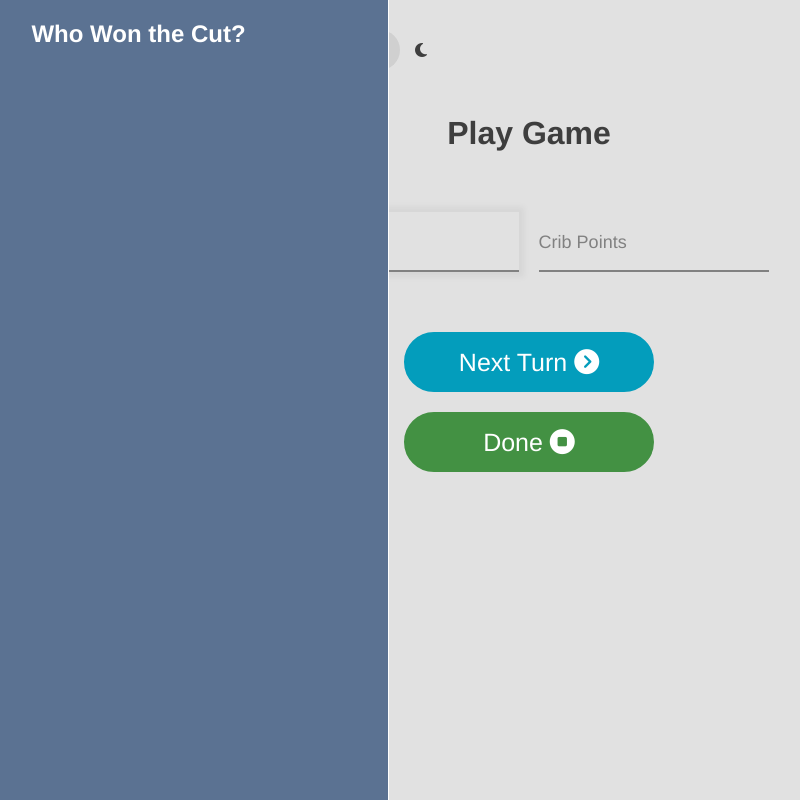
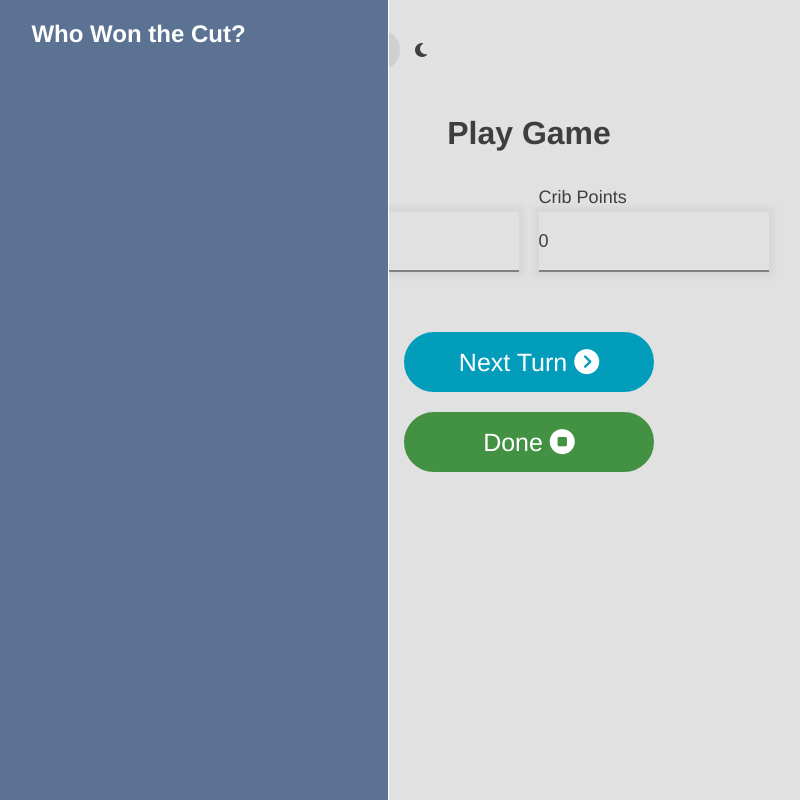
Before and after one commit to ClaytonDewey/tca-cribbage, a React (Create React App) app: page /#/play in a window 1280 px wide. Shown: the whole page, without its empty margins (111-911 px from the left). Built offline with nearby package versions, Linux system fonts and the light colour scheme.

Commit message:
Troubleshooting score/setScore...

```diff
--- a/src/Components/PlayGame/PlayGame.tsx
+++ b/src/Components/PlayGame/PlayGame.tsx
@@ -32,7 +32,10 @@ export const PlayGame = ({ currentGame }) => {
     }
 
     const nextTurn = () => {
-        setScore(score + hand + crib);
+        const s = score + hand + crib;
+        console.log(s);
+        setScore(s);
+        console.log(score);
         if (hand > highHand) setHighHand(hand);
         if (crib > highCrib) setHighCrib(crib);
         isCrib ? setIsCrib(false) : setIsCrib(true);
@@ -82,13 +85,13 @@ export const PlayGame = ({ currentGame }) => {
 
                 <div className="container-points">
                     <div className="form-control">
-                        <input id="points-hand" type="text" autoFocus required onChange={e => setHand(+e.target.value)} />
+                        <input id="points-hand" type="text" value={hand} autoFocus required onChange={e => setHand(+e.target.value)} />
                         <label><span>Hand Points</span></label>
                     </div>
 
                     {!isCrib && (
                         <div id="crib" className="form-control">
-                            <input id="points-crib" type="number" required onChange={e => setCrib(+e.target.value)} />
+                            <input id="points-crib" type="number" value={crib} required onChange={e => setCrib(+e.target.value)} />
                             <label><span>Crib Points</span></label>
                         </div>
                     )}
```
